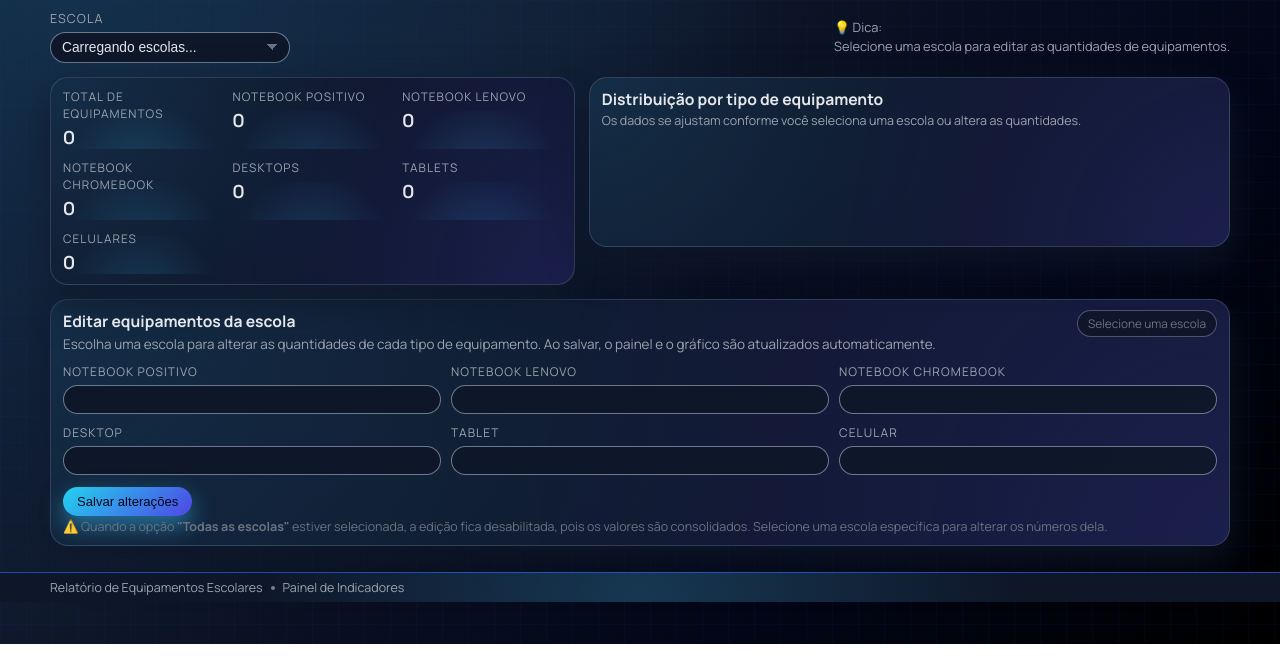
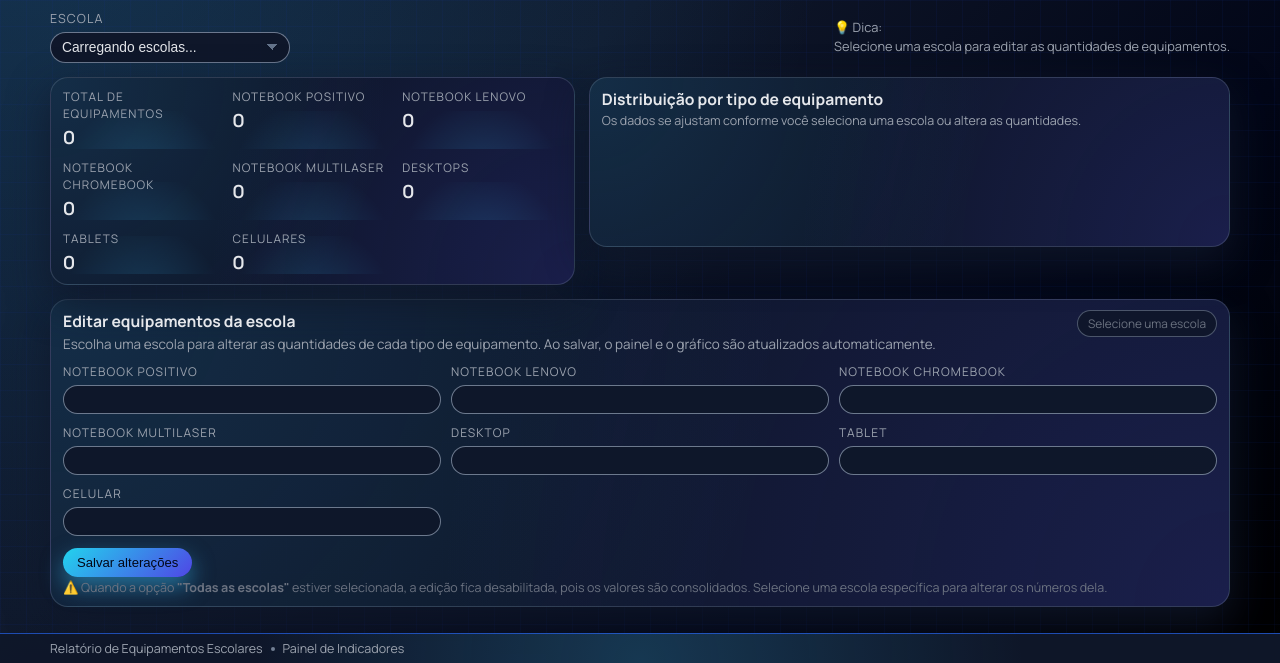
Before and after one commit to SamucaCS/Painel-e-cadastro-de-eqp, a plain HTML site: page relatorio.html in a window 1280 px wide. Shown: the part 156-819 px from the top of the page. Drawn offline with nearby package versions, Linux system fonts and the light colour scheme.

Commit message:
Update relatorio.html

```diff
--- a/relatorio.html
+++ b/relatorio.html
@@ -96,6 +96,11 @@
                 </div>
 
                 <div class="metric-card">
+                    <p class="metric-label">Notebook Multilaser</p>
+                    <p class="metric-value" id="totalMultilaser">0</p>
+                </div>
+
+                <div class="metric-card">
                     <p class="metric-label">Desktops</p>
                     <p class="metric-value" id="totalDesktop">0</p>
                 </div>
@@ -156,6 +161,11 @@
                     </div>
 
                     <div class="field">
+                        <label for="inputMultilaser">Notebook Multilaser</label>
+                        <input type="number" id="inputMultilaser" min="0" step="1" />
+                    </div>
+
+                    <div class="field">
                         <label for="inputDesktop">Desktop</label>
                         <input type="number" id="inputDesktop" min="0" step="1" />
                     </div>
```
